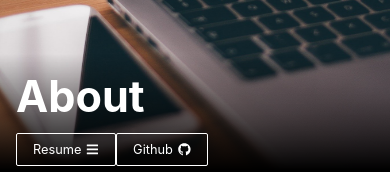
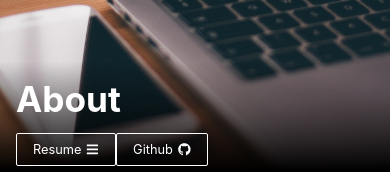
Before and after one commit to ghehd231/portfolio, a React (Create React App) app in the folder client/: page /about in a window 390 px wide. Shown: the part 186-358 px from the top of the page. Built offline with nearby package versions, Linux system fonts and the light colour scheme.

Commit message:
safari 수정

```diff
--- a/client/src/components/about/Head.js
+++ b/client/src/components/about/Head.js
@@ -1,4 +1,4 @@
-import React from 'react';
+import React, { useState, useEffect } from 'react';
 import styled from 'styled-components';
 import palette from '../../lib/styles/palette';
 import BgSection from '../common/BgSection';
@@ -6,8 +6,23 @@ import Button from '../common/Button';
 import { FaBars, FaGithub } from 'react-icons/fa';
 
 const Head = () => {
+  const [windowWidth, setWindowWidth] = useState(window.innerWidth);
+
+  useEffect(
+    () => {
+      resizeWindow();
+      window.addEventListener('resize', resizeWindow);
+    },
+    [windowWidth],
+  );
+
+  const resizeWindow = () => {
+    const width = window.innerWidth;
+    setWindowWidth(width);
+  };
+  const column = windowWidth < 600;
   return (
-    <BgSection bgName="main-bg4" column>
+    <BgSection bgName="main-bg4" column={column}>
       <div>
         <Title>About</Title>
       </div>
@@ -36,9 +51,8 @@ const Title = styled.h1`
   color: ${palette.white};
   font-size: 2.7rem;
   font-weight: 700;
-  margin: 0rem 0;
-  & > span {
-    font-weight: 500;
+  margin: 0;
+  @media only screen and (max-width: 600px) {
     font-size: 2.2rem;
   }
 `;
--- a/client/src/components/common/BgSection.js
+++ b/client/src/components/common/BgSection.js
@@ -22,7 +22,7 @@ const Bg = styled.div`
   background-position: center;
   background-repeat: no-repeat;
   top: 0;
-  @media only screen and (max-width: 480px) {
+  @media only screen and (max-width: 600px) {
     height: 23rem;
   }
 `;
@@ -30,7 +30,7 @@ const MainBolok = styled.section`
   width: 100%;
   height: 32rem;
   position: relative;
-  @media only screen and (max-width: 480px) {
+  @media only screen and (max-width: 600px) {
     height: 23rem;
   }
 `;
@@ -48,8 +48,8 @@ const GradientBox = styled.div`
     rgba(0, 0, 0, 1) 8.98%,
     rgba(0, 0, 0, 0) 100%
   );
-  @media only screen and (max-width: 480px) {
-    height: 8rem;
+  @media only screen and (max-width: 600px) {
+    height: 7.5rem;
   }
 `;
 const MainWrap = styled.div`
```
